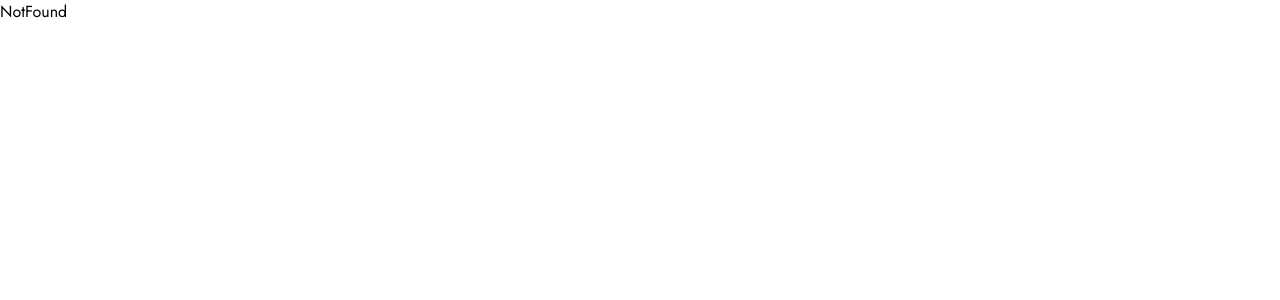
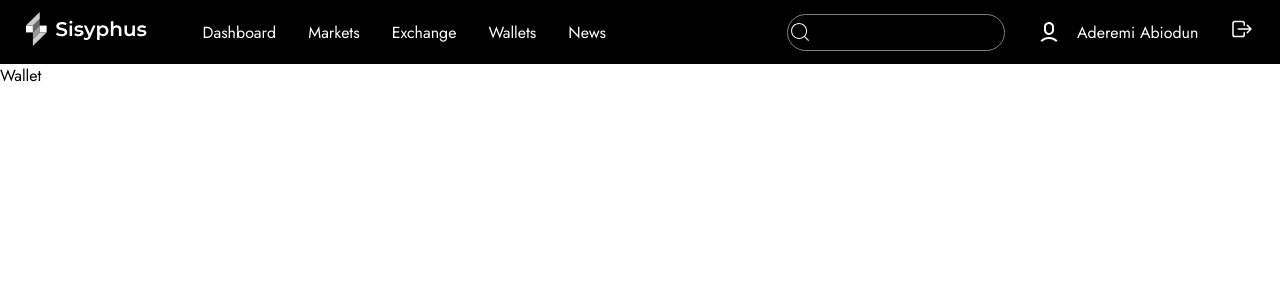
Before and after one commit to Remigit99/crypto_wod, a React (Vite) app: page /wallet in a window 1280 px wide. Before the commit this address had no page. Shown: the top 300 px of the page. Built offline with nearby package versions, Linux system fonts and the light colour scheme.

Commit message:
create dashboard, news, wallet and market pages

```diff
--- a/src/App.css
+++ b/src/App.css
@@ -44,8 +44,8 @@
   gap: 1;
 }
 
-.crypto__img img{
-  width: 1.2rem;
+.crypto__img {
+  width: 1.5rem;
 }
 
 
@@ -66,8 +66,12 @@ table thead tr{
   margin: 3rem  0;
 }
 
-table tr{
-  padding: 0.5rem;
+table thead tr th{
+  padding: 1rem 0;
+}
+
+table tbody tr td{
+  padding: 0.6rem 0;
 }
 
 .crypto__more{
--- a/src/App.jsx
+++ b/src/App.jsx
@@ -5,6 +5,10 @@ import NotFound from "./Pages/NotFound";
 import "./App.css";
 import Home from "./Pages/Home";
 import Exchange from "./Pages/Exchange";
+import Dashboard from "./Pages/Dashboard";
+import Markets from "./Pages/Markets";
+import News from "./Pages/News";
+import Wallet from "./Pages/Wallet";
 
 // import { Provider } from "react-redux";
 
@@ -22,9 +26,28 @@ const App = () => {
           element: <Home />,
         },
         {
-          // path: "exchange",
-          index: true,
+          path: "exchange",
           element: <Exchange />,
+        },
+
+        {
+          path: "dashboard",
+          element: <Dashboard />,
+        },
+
+        {
+          path: "markets",
+          element: <Markets />,
+        },
+
+        {
+          path: "news",
+          element: <News />,
+        },
+
+        {
+          path: "wallet",
+          element: <Wallet />,
         },
       ],
     },
@@ -32,7 +55,7 @@ const App = () => {
 
   return (
     // <Provider store={store}>
-      <RouterProvider router={router} />
+    <RouterProvider router={router} />
     // </Provider>
   );
 };
--- /dev/null
+++ b/src/Pages/Dashboard.jsx
@@ -0,0 +1,9 @@
+
+
+const Dashboard = () => {
+  return (
+    <div>Dashboard</div>
+  )
+}
+
+export default Dashboard
--- a/src/Pages/Home.jsx
+++ b/src/Pages/Home.jsx
@@ -76,7 +76,7 @@ const Home = () => {
 
       try {
         const fetchData = await fetch(
-          "https://api.coingecko.com/api/v3/coins/markets?vs_currency=usd",
+          "https://api.coingecko.com/api/v3/coins/markets?vs_currency=usd&per_page=10&sparkline=true&price_change_percentage=1h%2C24h%2C7d",
           options
         );
         //   "https://api.coingecko.com/api/v3/coins/list",
@@ -163,6 +163,7 @@ const Home = () => {
           <table>
             <thead>
               <tr>
+                <td></td>
                 <th>Rank</th>
                 <th>Coin</th>
                 <th>Price</th>
@@ -176,34 +177,32 @@ const Home = () => {
             </thead>
 
             <tbody>
-
               {isLoading ? (
-                <p>Loading crypto data...</p>
+                <h1> Please wait while get your data</h1>
               ) : (
-                <div className="cryptos">
-                  {cryptoData.map((crypto) => (
+                cryptoData.map((crypto) => (
                   <tr key={crypto.id}>
-                      <td>{crypto.market_cap_rank}</td>
+                    <td>S</td>
+                    <td>{millify(crypto.market_cap_rank)}</td>
                     <td className="crypto__more">
-                        <div className="crypto__img">
-                          <img src={crypto.image} alt={crypto.name} />
-                        </div>
-                        <h4>{crypto.symbol.toUpperCase()}</h4>
-                        <p>{crypto.name}</p>
+                      <img
+                        className="crypto__img"
+                        src={crypto.image}
+                        alt={crypto.name}
+                      />
+                      <h5>{crypto.name}</h5>
+                      <p>{crypto.symbol}</p>
                     </td>
                     <td>{millify(crypto.current_price)}</td>
-                      <td>0.1%</td>
-                      <td>0.4%</td>
-                      <td>1.2%</td>
+                    <td>{millify(crypto.price_change_percentage_1h_in_currency)}%</td>
+                    <td>{millify(crypto.price_change_percentage_24h_in_currency)}%</td>
+                    <td>{millify(crypto.price_change_percentage_7d_in_currency)}%</td>
                     <td>{millify(crypto.total_volume)}</td>
                     <td>{millify(crypto.market_cap)}</td>
-                      <td>$1,378,020</td>
+                    <td>Ma</td>
                   </tr>
-                  ))}
-                </div>
+                ))
               )}
-
-
             </tbody>
           </table>
         </div>
--- /dev/null
+++ b/src/Pages/Markets.jsx
@@ -0,0 +1,9 @@
+
+
+const Markets = () => {
+  return (
+    <div>Markets</div>
+  )
+}
+
+export default Markets
--- /dev/null
+++ b/src/Pages/News.jsx
@@ -0,0 +1,9 @@
+
+
+const News = () => {
+  return (
+    <div>News</div>
+  )
+}
+
+export default News
--- /dev/null
+++ b/src/Pages/Wallet.jsx
@@ -0,0 +1,9 @@
+
+
+const Wallet = () => {
+  return (
+    <div>Wallet</div>
+  )
+}
+
+export default Wallet
--- a/src/components/Navbar/Navbar.css
+++ b/src/components/Navbar/Navbar.css
@@ -27,11 +27,11 @@ nav {
   }
 
   .nav__container-left {
-    gap: 5rem;
+    gap: 3.5rem;
   }
 
   .nav__links {
-    gap: 2.5rem;
+    gap: 2rem;
   }
 
   .nav__logo {
@@ -42,7 +42,7 @@ nav {
     display: flex;
     justify-content: space-between;
     align-items: center;
-    gap: 3rem;
+    gap: 2rem;
   }
 
 
@@ -58,8 +58,6 @@ nav {
     color: white;
     font-family: inherit;
   }
-
-
 
   .profile{
   display: flex;
--- a/src/components/Navbar/Navbar.jsx
+++ b/src/components/Navbar/Navbar.jsx
@@ -3,6 +3,7 @@ import { RiUser6Line } from "react-icons/ri";
 import { CiSearch } from "react-icons/ci";
 import "./Navbar.css";
 
+import { Link } from "react-router-dom";
 import NavLogo from "../../assets/nav_logo.svg";
 // import UserLogo from "../../assets/user_nav.svg"
 
@@ -11,23 +12,18 @@ const Navbar = () => {
     <nav>
       <div className="container nav__container">
         <div className="nav__container-left">
-          <div className="nav__logo">
+          <Link to="/" className="nav__logo">
             <img src={NavLogo} alt="company__nav-logo" />
-          </div>
+          </Link>
 
           <ul className="nav__links">
-            <li>
-              <a href="#">Dashboard</a>
-            </li>
-            <li>
-              <a href="#">Markets</a>
-            </li>
-            <li>
-              <a href="#">Exchange</a>
-            </li>
-            <li>
-              <a href="#">Wallets</a>
-            </li>
+
+            <Link to="/dashboard">Dashboard</Link>
+            <Link to="/markets">Markets</Link>
+            <Link to="/exchange">Exchange</Link>
+            <Link to="/wallet">Wallets</Link>
+            <Link to="/news">News</Link>
+
           </ul>
         </div>
 
```
Lines whose indentation alone changed are shown as unchanged.
